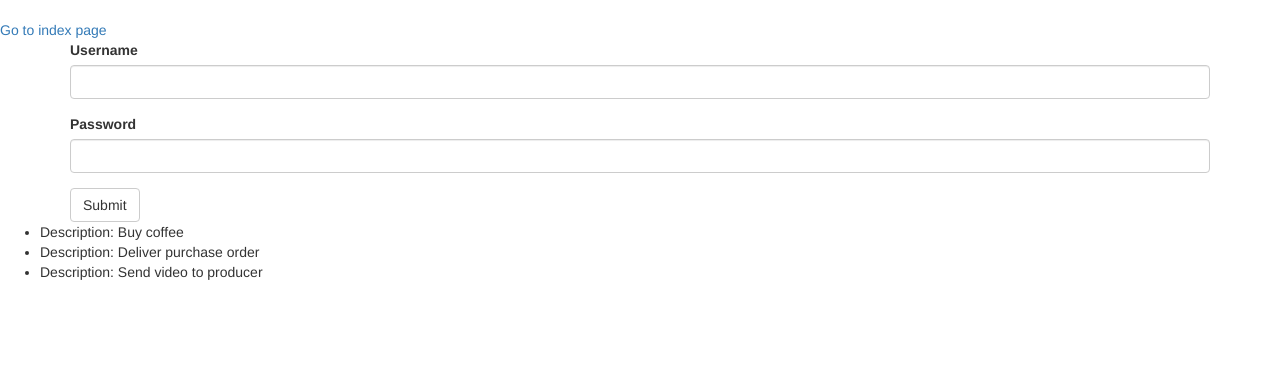
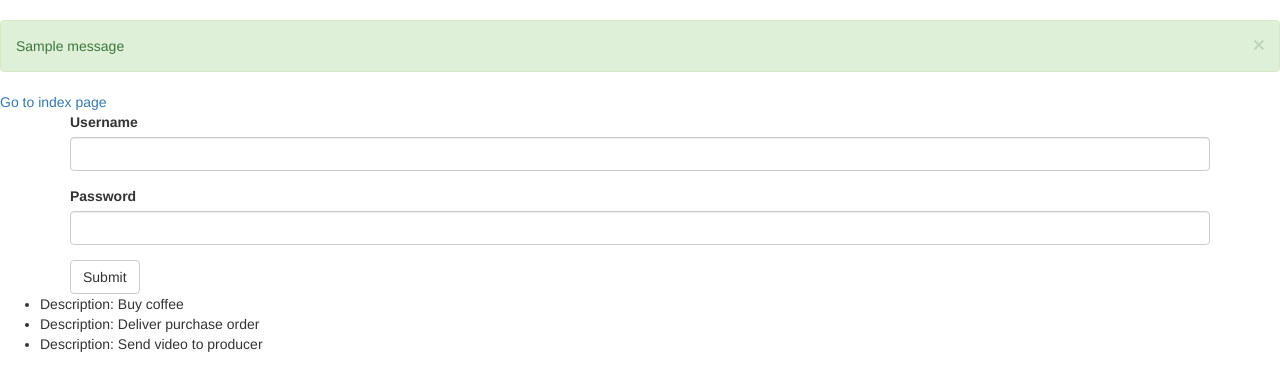
Before and after one commit to terranigmark/curso-flask, a Flask app: page /hello in a window 1280 px wide. Shown: the part 72-463 px from the top of the page. Run offline with Flask 2, Linux system fonts and the light colour scheme; one stand-in notice (Sample message) is shown; some libraries are stand-ins or nearby versions.

Commit message:
Flash message for registering added

```diff
--- a/platzi-flask/main.py
+++ b/platzi-flask/main.py
@@ -1,4 +1,4 @@
-from flask import Flask, request, make_response, redirect, render_template, session, url_for
+from flask import Flask, request, make_response, redirect, render_template, session, url_for, flash
 from flask_bootstrap import Bootstrap
 from flask_wtf import FlaskForm
 from wtforms.fields import StringField, PasswordField, SubmitField
@@ -50,6 +50,8 @@ def hello():
         username = login_form.username.data
         session['username'] = username
 
+        flash('Username successfully registered.')
+
         return redirect(url_for('index'))
 
     return render_template('hello.html', **context)
--- a/platzi-flask/templates/base.html
+++ b/platzi-flask/templates/base.html
@@ -14,6 +14,19 @@
     {% block navbar %}
         {% include 'navbar.html' %}
     {% endblock %}
-    {% block content %}
+
+    {% for message in get_flashed_messages() %}
+        <div class="alert alert-success alert-dismissible">
+          <button type="button"
+                  data-dismiss="alert"
+                  class="close">&times;</button>
+          {{ message }}
+        </div>
+    {% endfor %}
+
+    {% block content %}{% endblock %}
+
+    {% block scripts %}
+        {{ super() }}
     {% endblock %}
 {% endblock %}
```
